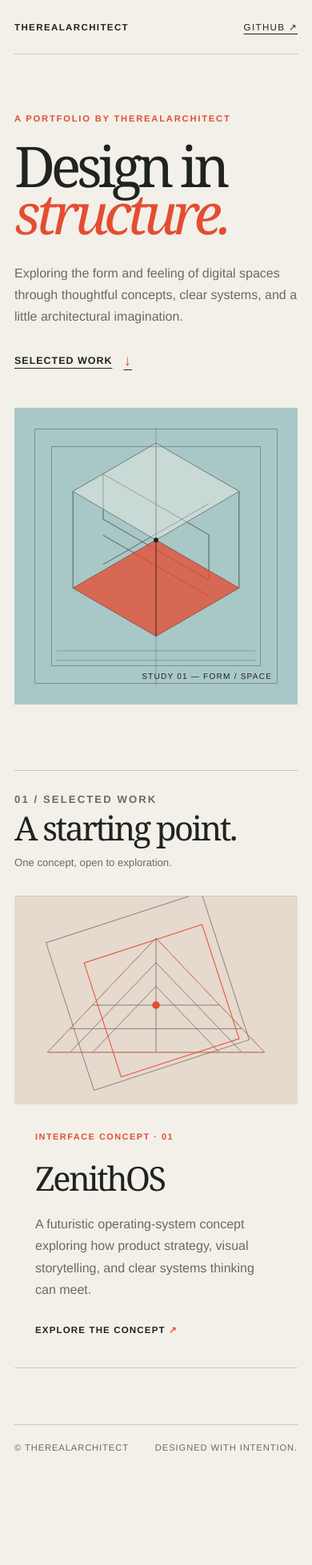
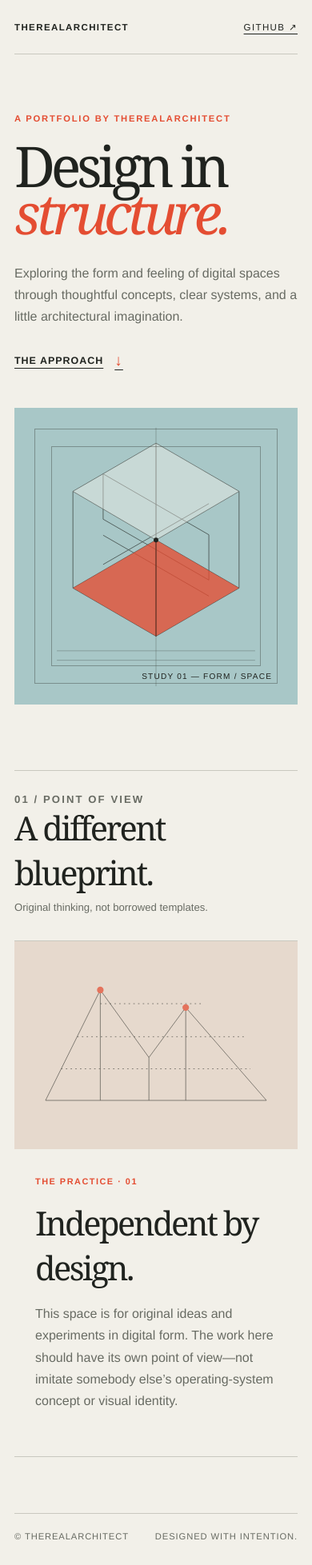
Before and after one commit to therealarchitect-official/therealarchitect-official.github.io, a plain HTML site: page index.html in a window 390 px wide. Shown: the whole page at 80% size. Before the commit the page ends 1846 px from the top, so only its background shows below. Drawn offline with Linux system fonts and the light colour scheme.

Commit message:
Remove the external OS-concept link and make the portfolio's independent direction explicit

```diff
--- a/index.html
+++ b/index.html
@@ -4,8 +4,8 @@
     <meta charset="UTF-8" />
     <meta name="viewport" content="width=device-width, initial-scale=1.0" />
     <meta name="theme-color" content="#f2f0e9" />
-    <meta name="description" content="TheRealArchitect — independent concepts at the intersection of design, systems, and digital spaces." />
-    <title>TheRealArchitect — Design in structure</title>
+    <meta name="description" content="TheRealArchitect — an independent portfolio exploring form, structure, and digital spaces." />
+    <title>TheRealArchitect — Independent by design</title>
     <style>
       :root {
         color-scheme: light;
@@ -18,192 +18,40 @@
         --serif: Georgia, "Times New Roman", serif;
         --sans: "Helvetica Neue", Helvetica, Arial, sans-serif;
       }
-
       *, *::before, *::after { box-sizing: border-box; }
       html { scroll-behavior: smooth; }
-      body {
-        margin: 0;
-        background: var(--paper);
-        color: var(--ink);
-        font-family: var(--sans);
-        -webkit-font-smoothing: antialiased;
-      }
+      body { margin: 0; background: var(--paper); color: var(--ink); font-family: var(--sans); -webkit-font-smoothing: antialiased; }
       a { color: inherit; }
       a:focus-visible { outline: 2px solid var(--accent); outline-offset: 5px; }
       .page { width: min(1440px, 100% - 64px); margin: 0 auto; }
-
-      .masthead {
-        min-height: 82px;
-        display: flex;
-        align-items: center;
-        justify-content: space-between;
-        border-bottom: 1px solid var(--line);
-        font-size: 0.72rem;
-        letter-spacing: 0.12em;
-        text-transform: uppercase;
-      }
+      .masthead { min-height: 82px; display: flex; align-items: center; justify-content: space-between; border-bottom: 1px solid var(--line); font-size: .72rem; letter-spacing: .12em; text-transform: uppercase; }
       .wordmark { font-weight: 700; text-decoration: none; }
       .masthead-note { color: var(--muted); }
       .masthead-link { text-decoration-thickness: 1px; text-underline-offset: 4px; }
-
-      .hero {
-        min-height: min(760px, calc(100svh - 82px));
-        display: grid;
-        grid-template-columns: minmax(0, 1.05fr) minmax(280px, 0.95fr);
-        align-items: center;
-        gap: clamp(32px, 7vw, 110px);
-        padding: 72px 0 96px;
-      }
-      .eyebrow, .section-index {
-        margin: 0 0 24px;
-        color: var(--accent);
-        font-size: 0.7rem;
-        font-weight: 700;
-        letter-spacing: 0.16em;
-        text-transform: uppercase;
-      }
-      h1 {
-        max-width: 760px;
-        margin: 0;
-        font-family: var(--serif);
-        font-size: clamp(4rem, 9.3vw, 9.5rem);
-        font-weight: 400;
-        letter-spacing: -0.075em;
-        line-height: 0.84;
-      }
+      .hero { min-height: min(760px, calc(100svh - 82px)); display: grid; grid-template-columns: minmax(0, 1.05fr) minmax(280px, .95fr); align-items: center; gap: clamp(32px, 7vw, 110px); padding: 72px 0 96px; }
+      .eyebrow, .section-index { margin: 0 0 24px; color: var(--accent); font-size: .7rem; font-weight: 700; letter-spacing: .16em; text-transform: uppercase; }
+      h1 { max-width: 760px; margin: 0; font-family: var(--serif); font-size: clamp(4rem, 9.3vw, 9.5rem); font-weight: 400; letter-spacing: -.075em; line-height: .84; }
       h1 span { color: var(--accent); font-style: italic; }
-      .intro {
-        max-width: 430px;
-        margin: 32px 0 0;
-        color: var(--muted);
-        font-size: clamp(1rem, 1.35vw, 1.18rem);
-        line-height: 1.7;
-      }
-      .hero-link {
-        display: inline-flex;
-        gap: 14px;
-        align-items: center;
-        margin-top: 30px;
-        font-size: 0.78rem;
-        font-weight: 700;
-        letter-spacing: 0.08em;
-        text-decoration-thickness: 1px;
-        text-underline-offset: 5px;
-        text-transform: uppercase;
-      }
+      .intro { max-width: 430px; margin: 32px 0 0; color: var(--muted); font-size: clamp(1rem, 1.35vw, 1.18rem); line-height: 1.7; }
+      .hero-link { display: inline-flex; gap: 14px; align-items: center; margin-top: 30px; font-size: .78rem; font-weight: 700; letter-spacing: .08em; text-decoration-thickness: 1px; text-underline-offset: 5px; text-transform: uppercase; }
       .hero-link span { color: var(--accent); font-size: 1.2rem; }
-
-      .drawing {
-        position: relative;
-        min-height: 410px;
-        aspect-ratio: 1 / 1.05;
-        overflow: hidden;
-        background: var(--blue);
-      }
-      .drawing::before, .drawing::after {
-        position: absolute;
-        content: "";
-        border: 1px solid rgba(32, 35, 31, 0.34);
-        pointer-events: none;
-      }
-      .drawing::before { inset: 7%; }
-      .drawing::after { inset: 13%; }
+      .drawing { position: relative; min-height: 410px; aspect-ratio: 1 / 1.05; overflow: hidden; background: var(--blue); }
+      .drawing::before, .drawing::after { position: absolute; content: ""; border: 1px solid rgba(32,35,31,.34); pointer-events: none; }
+      .drawing::before { inset: 7%; } .drawing::after { inset: 13%; }
       .drawing svg { position: absolute; inset: 0; width: 100%; height: 100%; }
-      .drawing-caption {
-        position: absolute;
-        right: 9%;
-        bottom: 8%;
-        z-index: 1;
-        color: var(--ink);
-        font-size: 0.63rem;
-        letter-spacing: 0.12em;
-        text-transform: uppercase;
-      }
-
+      .drawing-caption { position: absolute; right: 9%; bottom: 8%; z-index: 1; color: var(--ink); font-size: .63rem; letter-spacing: .12em; text-transform: uppercase; }
       .work { padding: 28px 0 100px; border-top: 1px solid var(--line); }
-      .work-heading {
-        display: flex;
-        align-items: baseline;
-        justify-content: space-between;
-        gap: 24px;
-        margin-bottom: 34px;
-      }
-      .work-heading h2 {
-        margin: 0;
-        font-family: var(--serif);
-        font-size: clamp(2.6rem, 5vw, 5rem);
-        font-weight: 400;
-        letter-spacing: -0.06em;
-      }
-      .work-heading p { color: var(--muted); font-size: 0.82rem; }
-      .project {
-        display: grid;
-        grid-template-columns: 1fr 1fr;
-        min-height: 340px;
-        border-top: 1px solid var(--line);
-        border-bottom: 1px solid var(--line);
-        text-decoration: none;
-      }
-      .project-art {
-        position: relative;
-        min-height: 300px;
-        overflow: hidden;
-        background: #e6d9cd;
-      }
-      .project-art::before, .project-art::after {
-        position: absolute;
-        content: "";
-        border: 1px solid rgba(32, 35, 31, 0.45);
-        transform: rotate(-18deg);
-        transition: transform 450ms ease;
-      }
-      .project-art::before { width: 58%; height: 75%; top: 8%; left: 18%; }
-      .project-art::after { width: 44%; height: 58%; top: 21%; left: 30%; border-color: var(--accent); }
-      .project:hover .project-art::before { transform: rotate(-12deg) translateY(-5px); }
-      .project:hover .project-art::after { transform: rotate(-24deg) translateY(5px); }
-      .project-art svg { position: absolute; inset: 0; width: 100%; height: 100%; }
-      .project-info {
-        display: flex;
-        flex-direction: column;
-        justify-content: center;
-        padding: clamp(28px, 6vw, 84px);
-      }
-      .project-type {
-        margin: 0 0 18px;
-        color: var(--accent);
-        font-size: 0.68rem;
-        font-weight: 700;
-        letter-spacing: 0.14em;
-        text-transform: uppercase;
-      }
-      .project h3 {
-        margin: 0;
-        font-family: var(--serif);
-        font-size: clamp(2.6rem, 5vw, 5rem);
-        font-weight: 400;
-        letter-spacing: -0.06em;
-      }
-      .project-info > p:not(.project-type) { max-width: 400px; color: var(--muted); line-height: 1.7; }
-      .project-visit {
-        margin-top: 14px;
-        font-size: 0.72rem;
-        font-weight: 700;
-        letter-spacing: 0.1em;
-        text-transform: uppercase;
-      }
-      .project-visit span { color: var(--accent); }
-      .footer {
-        display: flex;
-        justify-content: space-between;
-        gap: 20px;
-        padding: 22px 0 30px;
-        border-top: 1px solid var(--line);
-        color: var(--muted);
-        font-size: 0.7rem;
-        letter-spacing: 0.08em;
-        text-transform: uppercase;
-      }
-
+      .work-heading { display: flex; align-items: baseline; justify-content: space-between; gap: 24px; margin-bottom: 34px; }
+      .work-heading h2 { margin: 0; font-family: var(--serif); font-size: clamp(2.6rem, 5vw, 5rem); font-weight: 400; letter-spacing: -.06em; }
+      .work-heading p { color: var(--muted); font-size: .82rem; }
+      .practice { display: grid; grid-template-columns: 1fr 1fr; min-height: 340px; border-top: 1px solid var(--line); border-bottom: 1px solid var(--line); }
+      .practice-art { position: relative; min-height: 300px; overflow: hidden; background: #e6d9cd; }
+      .practice-art svg { position: absolute; inset: 0; width: 100%; height: 100%; }
+      .practice-info { display: flex; flex-direction: column; justify-content: center; padding: clamp(28px, 6vw, 84px); }
+      .practice-type { margin: 0 0 18px; color: var(--accent); font-size: .68rem; font-weight: 700; letter-spacing: .14em; text-transform: uppercase; }
+      .practice h3 { margin: 0; font-family: var(--serif); font-size: clamp(2.6rem, 5vw, 5rem); font-weight: 400; letter-spacing: -.06em; }
+      .practice-info > p:not(.practice-type) { max-width: 400px; color: var(--muted); line-height: 1.7; }
+      .footer { display: flex; justify-content: space-between; gap: 20px; padding: 22px 0 30px; border-top: 1px solid var(--line); color: var(--muted); font-size: .7rem; letter-spacing: .08em; text-transform: uppercase; }
       @media (max-width: 760px) {
         .page { width: min(100% - 36px, 620px); }
         .masthead { min-height: 68px; }
@@ -214,14 +62,11 @@
         .work { padding-bottom: 70px; }
         .work-heading { align-items: flex-start; flex-direction: column; gap: 8px; }
         .work-heading p { margin: 0; }
-        .project { grid-template-columns: 1fr; }
-        .project-art { min-height: 260px; }
-        .project-info { padding: 34px 26px 40px; }
+        .practice { grid-template-columns: 1fr; }
+        .practice-art { min-height: 260px; }
+        .practice-info { padding: 34px 26px 40px; }
       }
-      @media (prefers-reduced-motion: reduce) {
-        html { scroll-behavior: auto; }
-        *, *::before, *::after { transition-duration: 0.01ms !important; }
-      }
+      @media (prefers-reduced-motion: reduce) { html { scroll-behavior: auto; } }
     </style>
   </head>
   <body>
@@ -231,16 +76,15 @@
         <span class="masthead-note">Independent design &amp; concepts</span>
         <a class="masthead-link" href="https://github.com/therealarchitect-official">GitHub ↗</a>
       </header>
-
       <main id="top">
         <section class="hero" aria-labelledby="hero-title">
           <div>
             <p class="eyebrow">A portfolio by TheRealArchitect</p>
             <h1 id="hero-title">Design in <span>structure.</span></h1>
             <p class="intro">Exploring the form and feeling of digital spaces through thoughtful concepts, clear systems, and a little architectural imagination.</p>
-            <a class="hero-link" href="#work">Selected work <span aria-hidden="true">↓</span></a>
+            <a class="hero-link" href="#work">The approach <span aria-hidden="true">↓</span></a>
           </div>
-          <div class="drawing" role="img" aria-label="Abstract architectural study of layered geometric forms">
+          <div class="drawing" role="img" aria-label="Original abstract architectural study of layered geometric forms">
             <svg viewBox="0 0 600 630" aria-hidden="true" focusable="false">
               <g fill="none" stroke="#20231f" stroke-width="1.3" opacity=".8">
                 <path d="M300 75 476 177 476 382 300 484 124 382 124 177Z" />
@@ -256,36 +100,33 @@
             <span class="drawing-caption">Study 01 — form / space</span>
           </div>
         </section>
-
         <section class="work" id="work" aria-labelledby="work-title">
           <div class="work-heading">
             <div>
-              <p class="section-index">01 / Selected work</p>
-              <h2 id="work-title">A starting point.</h2>
+              <p class="section-index">01 / Point of view</p>
+              <h2 id="work-title">A different blueprint.</h2>
             </div>
-            <p>One concept, open to exploration.</p>
+            <p>Original thinking, not borrowed templates.</p>
           </div>
-          <a class="project" href="https://fried-guess-12209322.figma.site" target="_blank" rel="noopener noreferrer" aria-label="Explore ZenithOS concept, opens in a new tab">
-            <div class="project-art" aria-hidden="true">
+          <article class="practice">
+            <div class="practice-art" aria-hidden="true">
               <svg viewBox="0 0 600 400" focusable="false">
-                <g fill="none" stroke="#20231f" stroke-width="1.2" opacity=".68">
-                  <path d="M70 310 300 68l230 242M118 310l182-190 182 190M166 310l134-140 134 140" />
-                  <path d="M70 310h460M300 68v242M118 260h364M166 210h268" />
-                  <path d="m300 68 230 242H70Z" stroke="#e44d32" />
+                <g fill="none" stroke="#20231f" stroke-width="1.2" opacity=".72">
+                  <path d="M66 317 182 83l103 143 78-106 171 197M66 317h468M182 83v234m103-91v91m78-197v197" />
+                  <path d="M99 250h401M133 182h359M182 112h219" stroke-dasharray="3 7" />
+                  <circle cx="182" cy="83" r="7" fill="#e44d32" stroke="none" />
+                  <circle cx="363" cy="120" r="7" fill="#e44d32" stroke="none" />
                 </g>
-                <circle cx="300" cy="210" r="8" fill="#e44d32" />
               </svg>
             </div>
-            <div class="project-info">
-              <p class="project-type">Interface concept · 01</p>
-              <h3>ZenithOS</h3>
-              <p>A futuristic operating-system concept exploring how product strategy, visual storytelling, and clear systems thinking can meet.</p>
-              <span class="project-visit">Explore the concept <span aria-hidden="true">↗</span></span>
+            <div class="practice-info">
+              <p class="practice-type">The practice · 01</p>
+              <h3>Independent by design.</h3>
+              <p>This space is for original ideas and experiments in digital form. The work here should have its own point of view—not imitate somebody else’s operating-system concept or visual identity.</p>
             </div>
-          </a>
+          </article>
         </section>
       </main>
-
       <footer class="footer">
         <span>© TheRealArchitect</span>
         <span>Designed with intention.</span>
```
